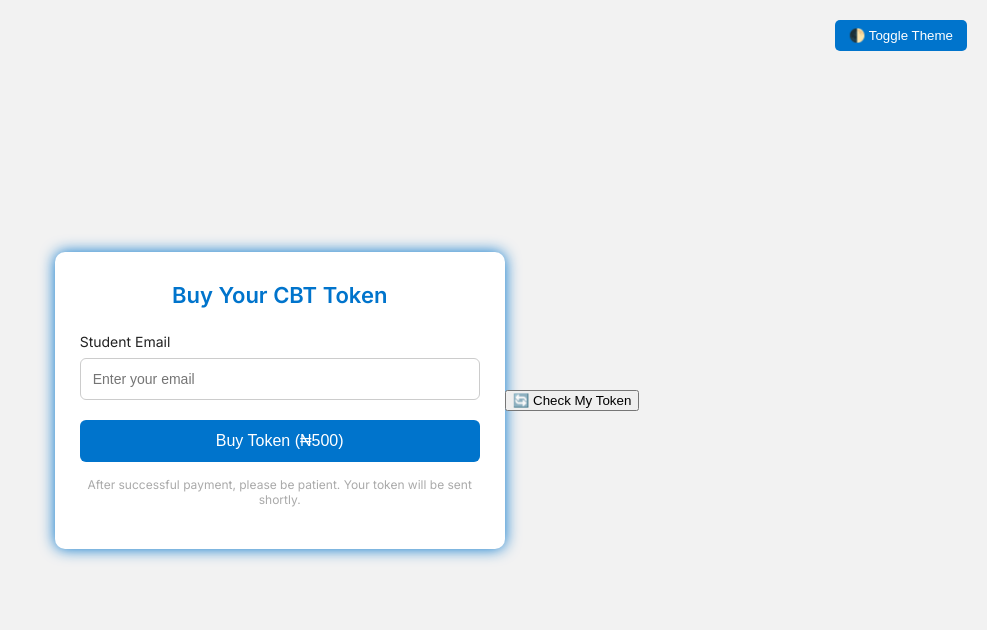
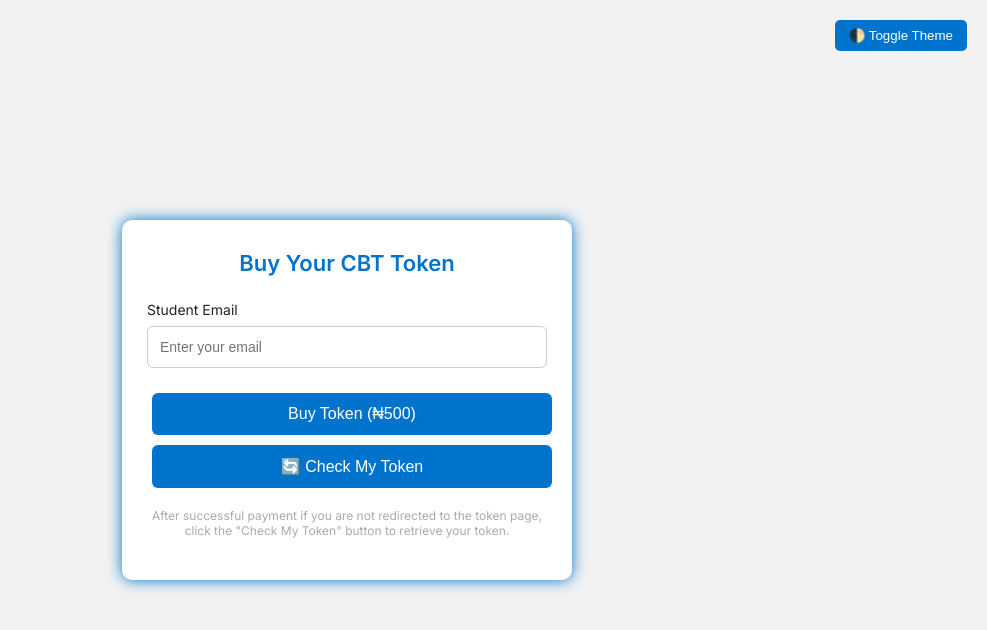
Before and after one commit to Popoeson/CBT-Token-Purchase, a website: page token-purchase.html in a window 1280 px wide. Shown: the whole page, without its empty margins (293-1280 px from the left). Drawn offline with Linux system fonts and the light colour scheme.

Commit message:
Update token-purchase.html

```diff
--- a/token-purchase.html
+++ b/token-purchase.html
@@ -116,6 +116,7 @@
       font-size: 16px;
       cursor: pointer;
       transition: background-color 0.3s ease;
+      margin: 5px
     }
 
     button.buy-btn:hover {
@@ -144,9 +145,12 @@
       <input type="email" id="email" placeholder="Enter your email" required />
     </div>
     <button class="buy-btn" onclick="payWithPaystack()">Buy Token (₦500)</button>
-    <p class="note">After successful payment, please be patient. Your token will be sent shortly.</p>
+    <div>
+        <button class="buy-btn"onclick="checkPaymentStatus()">🔄 Check My Token</button>
+    </div>
+    <p class="note">After successful payment if you are not redirected to the token page, click the "Check My Token" button to retrieve your token.</p>
   </div>
-   <button onclick="checkPaymentStatus()">🔄 Check My Token</button>
+
 
   <script src="https://js.paystack.co/v1/inline.js"></script>
   <script>
@@ -207,4 +211,4 @@
   }
   </script>
 </body>
-  </html>
+</html>
```
